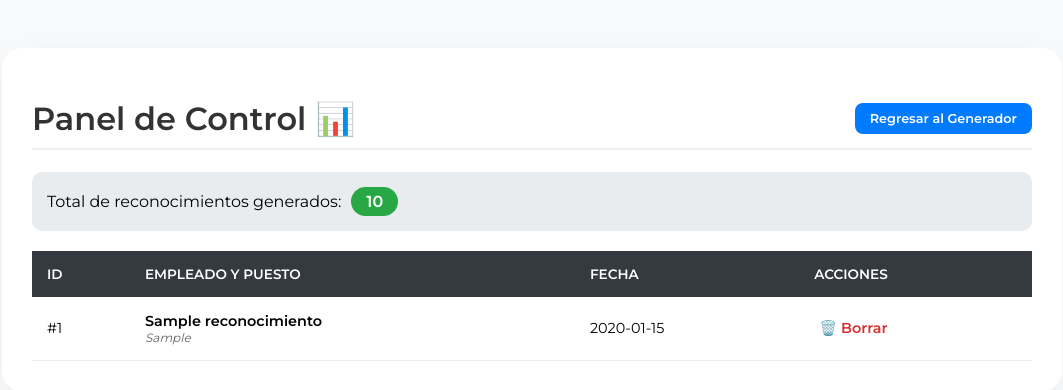
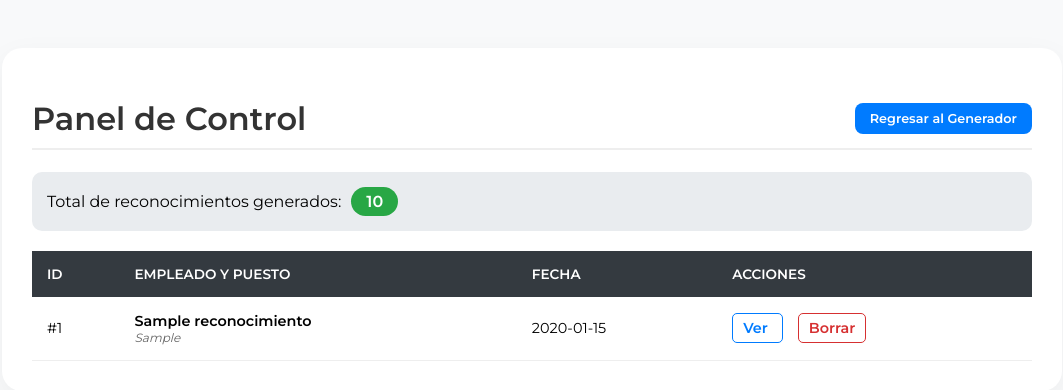
Before and after one commit to becerril-carol/mis-cartas-web, a Flask app: template templates/admin.html in a window 1280 px wide. Shown: the top 390 px of the page, without its empty margins (108-1171 px from the left). Run offline with Flask 3, Linux system fonts and the light colour scheme; tables that the repository leaves empty hold one stand-in row (values such as "Sample post"); the template is opened without the code that fills it: values that come from a table or form of the project are taken from there, most other values are stand-ins (such as "Sample title", 1, 10 or a date in 2020).

Commit message:
Add files via upload

```diff
--- a/templates/admin.html
+++ b/templates/admin.html
@@ -21,15 +21,20 @@
         td { padding: 15px; border-bottom: 1px solid #eee; font-size: 0.9rem; }
 
         .puesto-tag { font-size: 0.75rem; color: #666; display: block; font-style: italic; }
-        .link-ver { color: #007bff; text-decoration: none; font-weight: 600; }
-        .btn-eliminar { color: #d63031; text-decoration: none; font-weight: bold; padding: 5px; }
+
+        /* Estilos para los botones de acción */
+        .btn-ver { color: #007bff; text-decoration: none; font-weight: 600; margin-right: 15px; border: 1px solid #007bff; padding: 5px 10px; border-radius: 5px; transition: 0.2s; }
+        .btn-ver:hover { background: #007bff; color: white; }
+
+        .btn-eliminar { color: #d63031; text-decoration: none; font-weight: bold; padding: 5px 10px; border: 1px solid #d63031; border-radius: 5px; transition: 0.2s; }
+        .btn-eliminar:hover { background: #d63031; color: white; }
 
         tr:hover { background-color: #fcfcfc; }
     </style>
 </head>
 <body>
 <div class="container">
-    <h1> Panel de Control 📊 <a href="/" class="btn-volver">Regresar al Generador</a> </h1>
+    <h1> Panel de Control  <a href="/" class="btn-volver">Regresar al Generador</a> </h1>
 
     <div class="stats-bar">
         <span>Total de reconocimientos generados:</span>
@@ -55,8 +60,12 @@
                 </td>
                 <td>{{ registro.fecha }}</td>
                 <td>
+                    <a href="/ver_carta/{{ registro.id }}" class="btn-ver" target="_blank">
+                         Ver
+                    </a>
+
                     <a href="/eliminar/{{ registro.id }}" class="btn-eliminar" onclick="return confirm('¿Estás seguro de eliminar este registro?')">
-                        🗑️ Borrar
+                         Borrar
                     </a>
                 </td>
             </tr>
```
